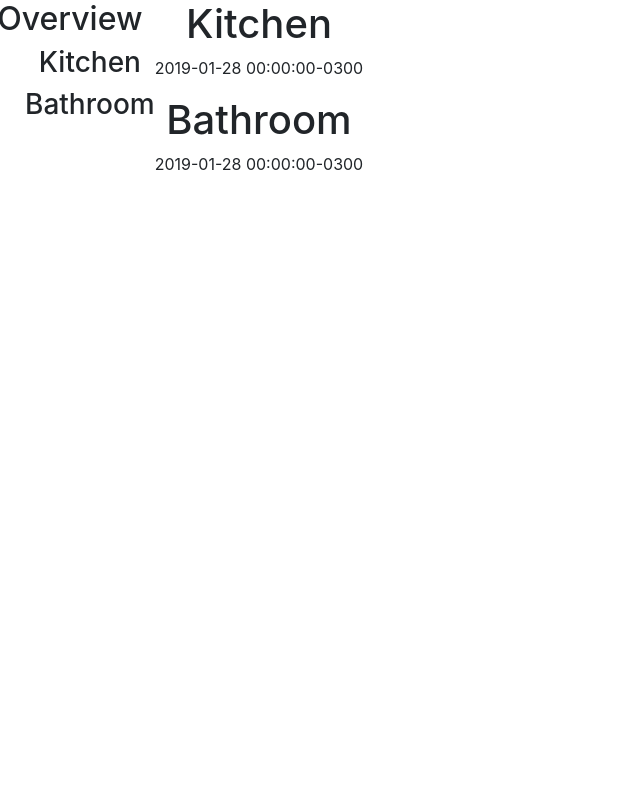
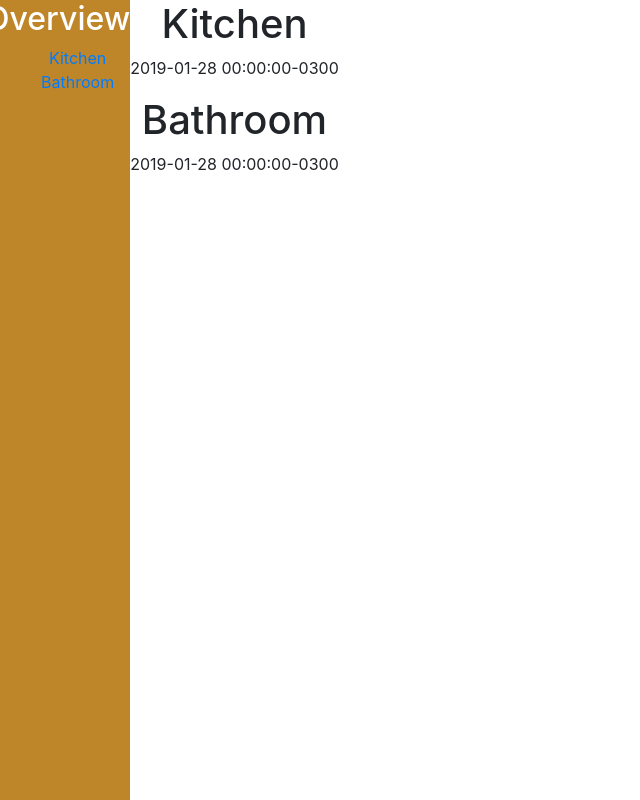
Before and after one commit to njdiazsoler/home_stash, a React (Create React App) app: page / in a window 1280 px wide. Shown: the whole page, without its empty margins (0-640 px from the left). Built offline with nearby package versions, Linux system fonts and the light colour scheme.

Commit message:
home overview design

```diff
--- a/package.json
+++ b/package.json
@@ -7,6 +7,7 @@
     "react-bootstrap": "^0.32.4",
     "react-dom": "^16.7.0",
     "react-jss": "^8.6.1",
+    "react-router-dom": "^4.3.1",
     "react-scripts": "2.1.3"
   },
   "scripts": {
--- a/src/App.js
+++ b/src/App.js
@@ -1,19 +1,46 @@
 import React, { Component } from 'react';
-import logo from './logo.svg';
 import Home from './client/admin/screens/HomeOverview';
 import './App.css';
+import { Row, Col } from 'react-bootstrap';
+import injectStyle from 'react-jss';
+import SideBar from './client/admin/components/SideBar';
+import StashOverview from './client/admin/components/StashOverview';
 
 class App extends Component {
   render() {
+    const { classes } = this.props
     return (
       <div className="App">
-        <header className="App-header">
-          <Home>
-          </Home>
-        </header>
+        <Row>
+          <div className={classes.sideBarContainer}>
+            <Col xs={2}>
+              <SideBar />
+            </Col>
+          </div>
+          <div className={classes.contentContainer}>
+            <Col xs={10}>
+              <Home />
+              {/* <StashOverview data={stashData[0]}/> */}
+            </Col>
+          </div>
+        </Row>
       </div>
     );
   }
 }
 
-export default App;
+const styles = {
+  contentContainer: {
+    backgroundColor: 'white',
+  },
+  sideBarContainer: {
+    alignItems: 'center',
+    backgroundColor: '#BE8629',
+    color: 'white',
+    display: 'flex',
+    flexFlow: 'column',
+    height: '100vh',
+  },
+}
+
+export default injectStyle(styles)(App);
--- a/src/client/admin/components/SideBar.js
+++ b/src/client/admin/components/SideBar.js
@@ -1,9 +1,12 @@
 import React from 'react';
 import injectStyle from 'react-jss';
+import { BrowserRouter as Router, Link } from "react-router-dom";
+
 
 const SideBar = (props) => {
   const { classes } = props
   return (
+    <Router>
       <div>
         <div>
           <h2>Overview</h2>
@@ -11,14 +14,15 @@ const SideBar = (props) => {
         <div>
           <ul className={classes.navList}>
             <li>
-            <h3>Kitchen</h3>
+              <Link to="/kitchen/">Kitchen</Link>
             </li>
             <li>
-            <h3>Bathroom</h3>
+              <Link to="/bathroom/">Bathroom</Link>
             </li>
           </ul>
         </div>
       </div>
+    </Router>
 
   )
 }
--- a/src/client/admin/components/StashHandler.js
+++ b/src/client/admin/components/StashHandler.js
@@ -1,13 +1,12 @@
 import React from 'react';
-import { Row, Col } from 'react-bootstrap';
+import Title from '../components/Title';
 
 const StashHander = (props) => {
-  console.log(props.data)
   return (
     <div>
       {props.data.map(stash => {
         return (<div key={stash.id}>
-          <h1>{stash.name}</h1>
+          <Title onClick='#'>{stash.name}</Title>
           <p>{stash.creationDate}</p>
         </div>)
       })}
--- /dev/null
+++ b/src/client/admin/components/StashOverview.js
@@ -0,0 +1,18 @@
+import React, {Component} from 'react';
+
+class StashOverview extends Component {
+  constructor(props){
+    super(props)
+    this.state = {};
+  }
+
+  render(){
+    return(
+      <div>
+        <h2>{this.props.data.name}</h2>
+      </div>
+    )
+  }
+}
+
+export default StashOverview;
--- /dev/null
+++ b/src/client/admin/components/Title.js
@@ -0,0 +1,11 @@
+import React from 'react';
+
+const Title = (props) => {
+  return(
+    <div>
+      <h1>{props.children}</h1>
+    </div>
+  )
+}
+
+export default Title;
--- a/src/client/admin/screens/HomeOverview.js
+++ b/src/client/admin/screens/HomeOverview.js
@@ -1,7 +1,5 @@
 import React from 'react';
 import injectStyle from 'react-jss';
-import { Row, Col } from 'react-bootstrap';
-import SideBar from '../components/SideBar';
 import StashHandler from '../components/StashHandler';
 
 const Home = (props) => {
@@ -12,17 +10,16 @@ const Home = (props) => {
   const { classes } = props;
 
   return (
-    <div>
-      <Row>
-        <Col xs={2}>
-          <SideBar />
-        </Col>
-        <Col xs={10}>
-          <StashHandler data={stashData} />
-        </Col>
-      </Row>
+    <div className={classes.homeContainer}>
+      <StashHandler data={stashData} />
     </div>
   )
 }
 
-export default Home;
+const styles = {
+  homeContainer: {
+    height: '100%',
+  },
+}
+
+export default injectStyle(styles)(Home);
```
Also changed, not shown: 1 other file (tests, documents, lock files or other folders). Lines whose indentation alone changed are shown as unchanged.
